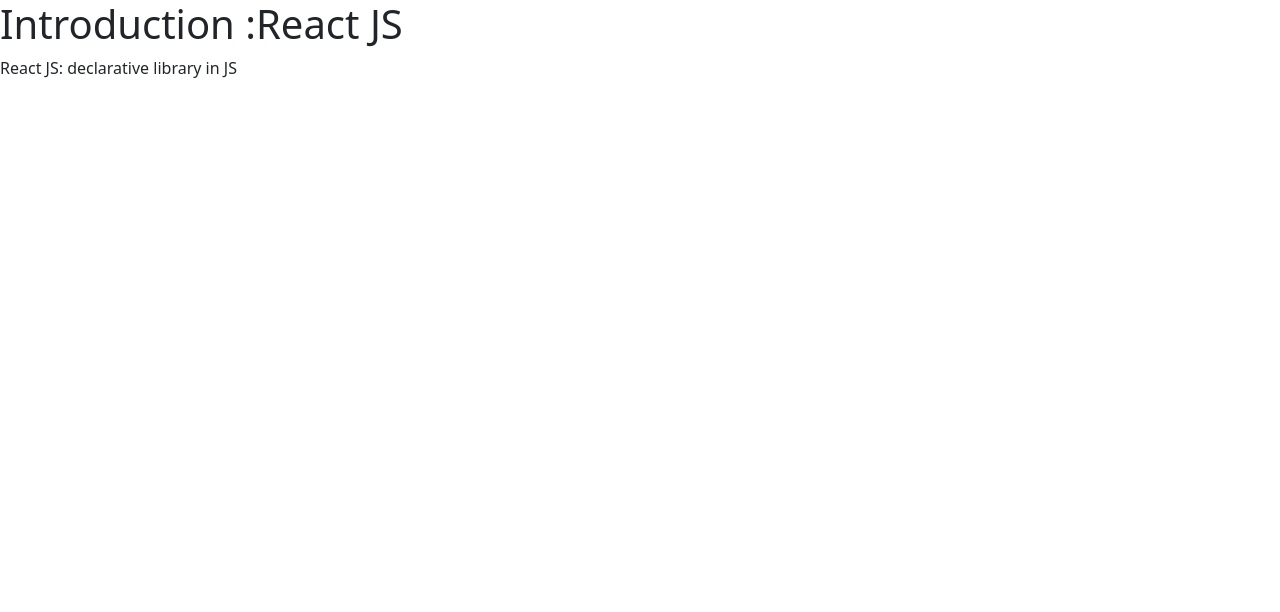
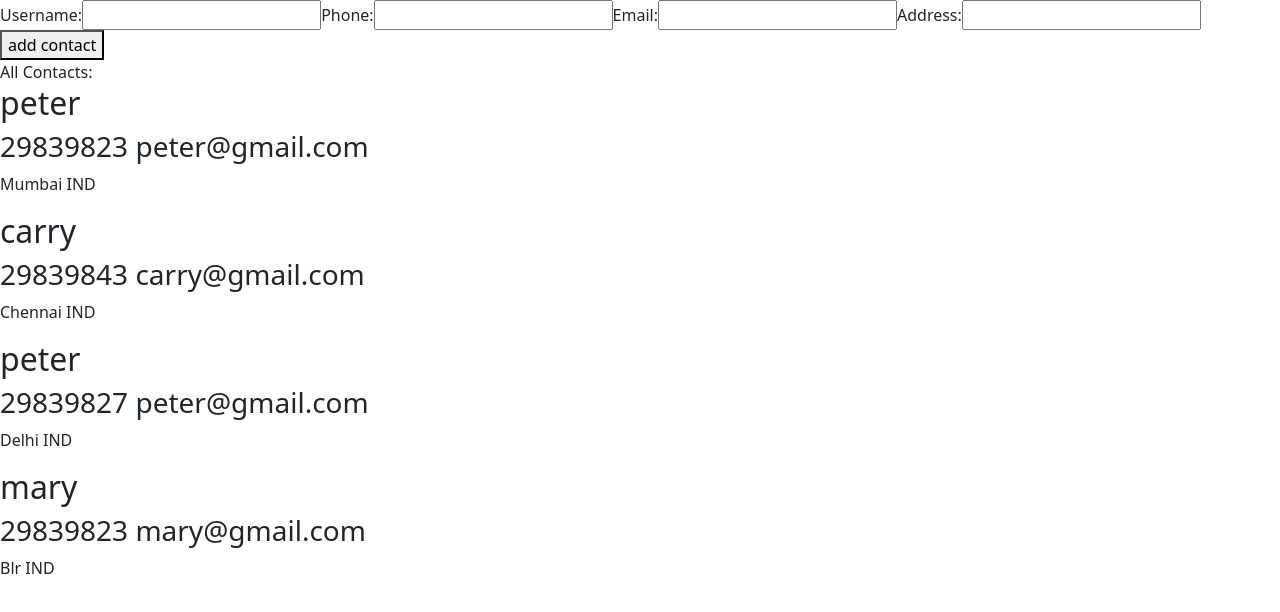
Before and after one commit to shruthi2609/firstreactapp, a React (Create React App) app: page / in a window 1280 px wide. Shown: the top 612 px of the page. Built offline with nearby package versions, Linux system fonts and the light colour scheme.

Commit message:
Version 1.0 of Contact Manager

```diff
--- a/src/App.js
+++ b/src/App.js
@@ -1,16 +1,10 @@
-import clothing from './WOHOC/cdata'
-import electronic from './WOHOC/edata'
-import FilterProductsClothing from "./WHOC/FilterProductsClothing"
-import FilterProductsElectronic from './WHOC/FilterProductsElectronic'
-import SimpleComponent from './SimpleAppClassComponent/SimpleComponent'
+import ContactManagerComp from "./ContactManager.js/ContactManagerComp";
+import contactDetails from "./ContactManager.js/contactDetails";
 function App(){
-    return(
-        <div>
-        {/*   <FilterProductsClothing data={clothing} storename="Clothing Store"></FilterProductsClothing>
-          <FilterProductsClothing data={electronic} storename="Electronic Store"></FilterProductsClothing>
-        <FilterProductsElectronic data={electronic} storename='Electronic Store'></FilterProductsElectronic>*/}
-        <SimpleComponent tech="React JS" projects={["indian bank","nielsen",'nestle']}></SimpleComponent>
-        </div>
-    )
+  return(
+    <div>
+    <ContactManagerComp data={contactDetails}></ContactManagerComp>
+    </div>
+  )
 }
-export default App
+export default App;
--- /dev/null
+++ b/src/ContactManager.js/ContactManagerComp.js
@@ -0,0 +1,65 @@
+
+import React from "react"
+class ContactManagerComp extends React.Component{
+    constructor(props){
+        super(props)
+        this.state={
+            contactinfo:this.props.data,
+            ipUser:"",
+            ipPhone:"",
+            ipEmail:"",
+            ipAddress:""
+        }
+    }
+
+   handleUsername=(e)=>{
+        this.setState({ipUser:e.target.value})
+    }
+    handleEmail=(e)=>{
+        this.setState({ipEmail:e.target.value})
+    }
+    handlePhone=(e)=>{
+        this.setState({ipPhone:e.target.value})
+    }
+    handleAddress=(e)=>{
+        this.setState({ipAddress:e.target.value})
+    }
+
+    handleContact=(e)=>{
+        e.preventDefault()
+        const obj={
+            id:Date.now(),
+            fname:this.state.ipUser,
+            phone:this.state.ipPhone,
+            email:this.state.ipEmail,
+            address:this.state.ipAddress
+        }
+        let newData=[...this.state.contactinfo,obj]
+        this.setState({contactinfo:newData})
+    }
+    render(){
+        console.log(this.state.contactinfo)
+        return(
+            <div>
+                <form>
+                Username:<input type='text' onChange={(e)=>this.handleUsername(e)}></input>
+                Phone:<input type='text' onChange={(e)=>this.handlePhone(e)}></input>
+                Email:<input type='text' onChange={(e)=>this.handleEmail(e)}></input>
+                Address:<input type='text' onChange={(e)=>this.handleAddress(e)}></input>
+                <button onClick={(e)=>this.handleContact(e)}>add contact</button>
+                </form>
+            All Contacts:
+            {
+                this.state.contactinfo.map((item)=>(
+                    <div>
+                        <h2>{item.fname}</h2>
+                        <h3>{item.phone} {item.email}</h3>
+                        <p>{item.address}</p>
+                    </div>
+                ))
+            }
+            </div>
+        )
+    }
+}
+export default ContactManagerComp
--- /dev/null
+++ b/src/ContactManager.js/contactDetails.js
@@ -0,0 +1,32 @@
+const contactDetails=[
+    {
+        id:0,
+        fname:'peter',
+        phone:29839823,
+        email:'peter@gmail.com',
+        address:'Mumbai IND'
+    },
+    {
+        id:1,
+        fname:'carry',
+        phone:29839843,
+        email:'carry@gmail.com',
+        address:'Chennai IND'
+    },
+    {
+        id:2,
+        fname:'peter',
+        phone:29839827,
+        email:'peter@gmail.com',
+        address:'Delhi IND'
+    },
+    {
+        id:3,
+        fname:'mary',
+        phone:29839823,
+        email:'mary@gmail.com',
+        address:'Blr IND'
+    },
+
+]
+export default contactDetails
```
Also changed, not shown: src/ContactManager/ContactCard.js (deleted, +0 -23 lines), src/ContactManager/ContactManager.js (deleted, +0 -45 lines).
